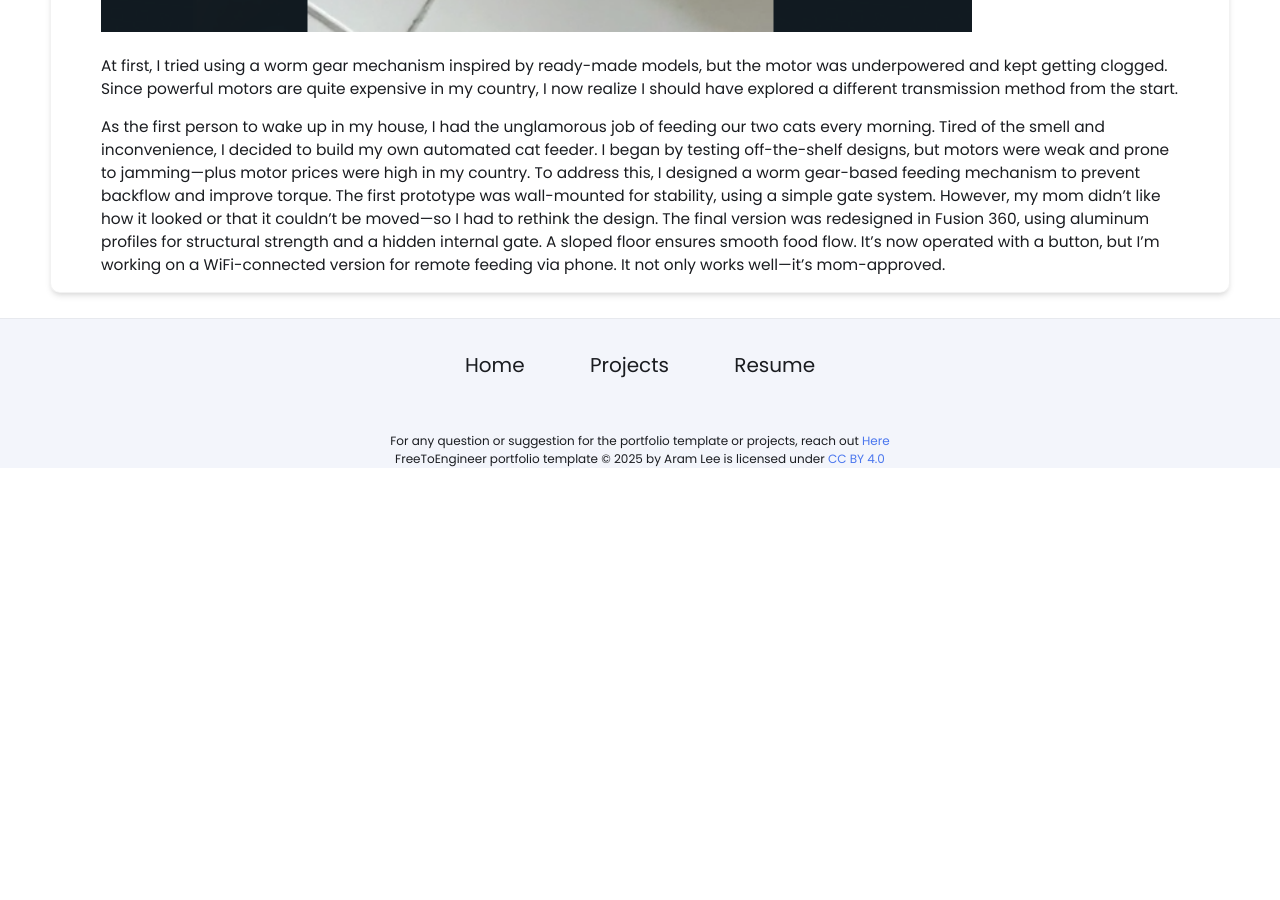
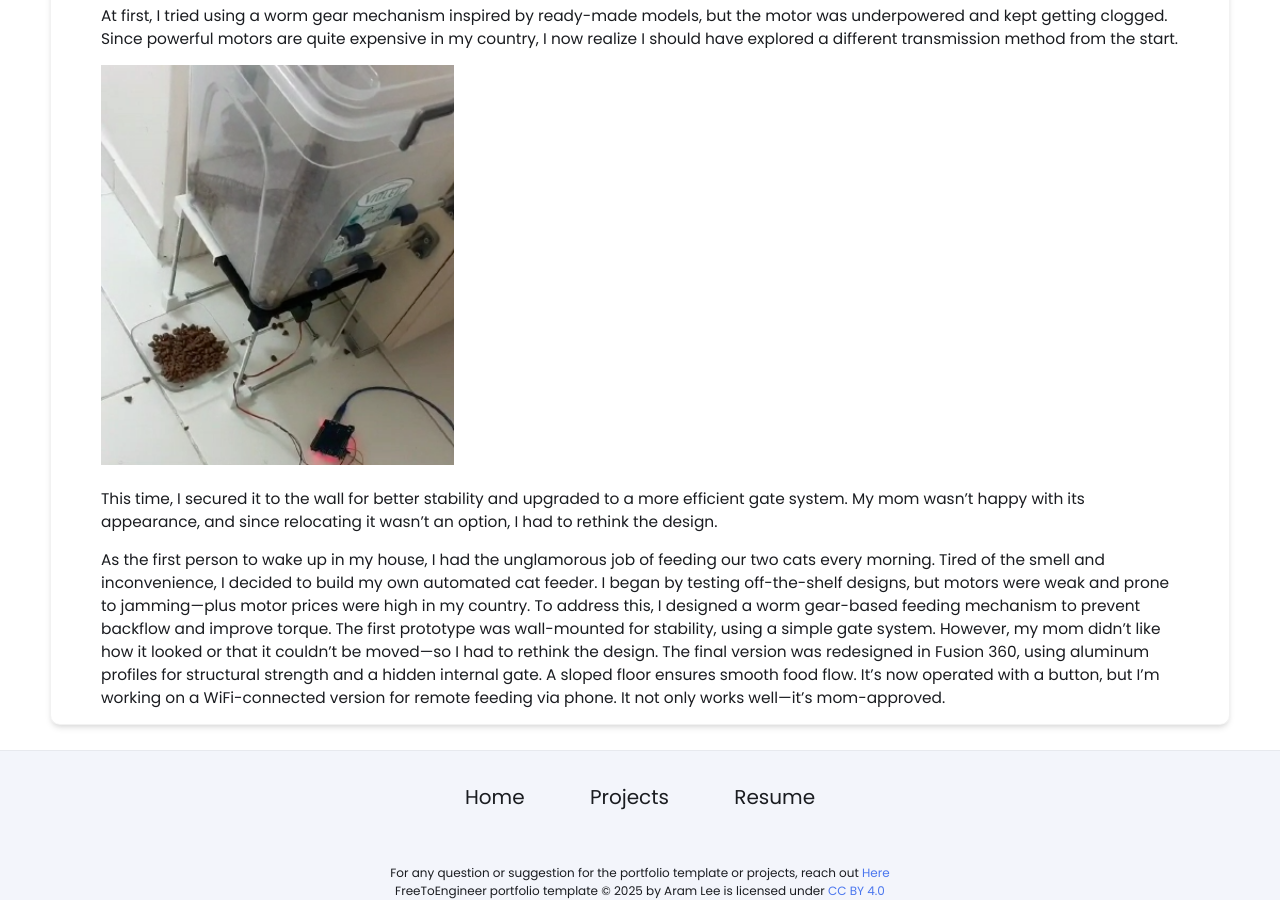
Before and after one commit to KayaUK/Kayauk.github.io, a Jekyll site: the page built from _projects/Y.Smart Pet Feeder/index.md, in a window 1280 px wide and 900 px high, scrolled down 1087 px. Built offline with Jekyll 4.4.1, drawn with Linux system fonts in a browser that asks for light colours; before the commit the page ends 1555 px from its top, so only the background shows below that.

Commit message:
Update index.md

```diff
--- a/_projects/Y.Smart Pet Feeder/index.md
+++ b/_projects/Y.Smart Pet Feeder/index.md
@@ -5,10 +5,13 @@ description:  A smart, wall-mounted cat feeder with a worm gear based gate syste
 main-image: /Screenshot_14.png
 ---
 
-<img src="/_projects/Y.Smart Pet Feeder/Screenshot_12.png" style="height:450px;">
+<img src="/_projects/Y.Smart Pet Feeder/Screenshot_12.png" style="height:400px;">
 
 At first, I tried using a worm gear mechanism inspired by ready-made models, but the motor was underpowered and kept getting clogged. Since powerful motors are quite expensive in my country, I now realize I should have explored a different transmission method from the start.
 
+<img src="/_projects/Y.Smart Pet Feeder/Screenshot_13.png" style="height:400px;">
+
+This time, I secured it to the wall for better stability and upgraded to a more efficient gate system. My mom wasn’t happy with its appearance, and since relocating it wasn’t an option, I had to rethink the design.
 
 
 
```
